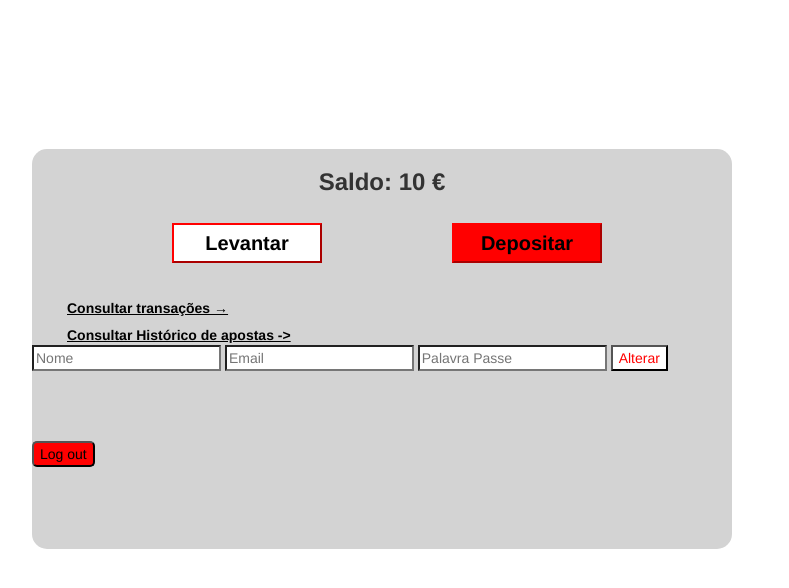
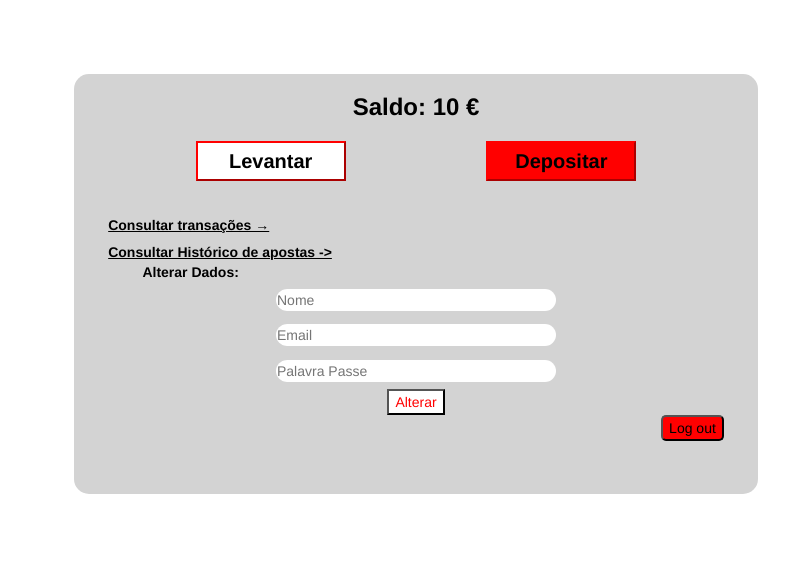
Before and after one commit to ShiiVa03/RasBet, a Flask app: template RasBet/templates/account_page.html in a window 1280 px wide. Shown: the part 51-639 px from the top of the page, without its empty margins (224-1013 px from the left). Run offline with Flask 3, Linux system fonts and the light colour scheme; the template is opened without the code that fills it: most values are stand-ins (such as "Sample title", 1, 10 or a date in 2020); some libraries are stand-ins or nearby versions.

Commit message:
front end

```diff
--- a/RasBet/static/style/login.css
+++ b/RasBet/static/style/login.css
@@ -70,7 +70,7 @@ button {
         border-color: #ffffff;
     }
 
-form {
+.form2 {
     background-color: #ffffff;
     display: flex;
     align-items: center;
--- a/RasBet/templates/account_access_partial.html
+++ b/RasBet/templates/account_access_partial.html
@@ -1,5 +1,7 @@
 {% block content %}
+
 {% if session.get('name') %}
+
         <form id="logoutForm" action="/logout/" method="post" class="navbar-right">
 
             <ul class="nav navbar-nav navbar-right">
@@ -14,4 +16,5 @@
         </ul>
 
 {% endif %}
+
 {% endblock content %}
--- a/RasBet/templates/account_page.html
+++ b/RasBet/templates/account_page.html
@@ -1,15 +1,19 @@
 {% extends "layout.html" %}
 
 {% block content %}
-<div style=" position: absolute; top: 25%; left: 20%; width: 700px; height: 400px; background-color: lightgray; border-radius: 15px">
+
+<div style="height:75px"></div>
+
+<div style=" overflow:auto; margin: auto; width: 60%; height: 420px; background-color: lightgray; color: black; border-radius: 15px">
+
     <h3 style="text-align:center">{{ session['name'] }}</h3>
     <h3 style="text-align:center; font-weight:900">Saldo: {{ balance }} &euro;</h3>
-    <div style="margin-left: 20%; float: left; margin-top: 2.5%">
-        <button style="background-color: white; border-color: red; width: 150px; height: 40px; font-size: 20px "><b>Levantar</b></button>
+
+    <div style="text-align:center; margin-top: 3%; width: auto ">
+        <button style="background-color: white; border-color: red; width: 150px; height: 40px; font-size: 20px; margin: 0 10%"><b>Levantar</b></button>
+        <button style="background-color: red; border-color: red; width: 150px; height: 40px; font-size: 20px; margin: 0 10%"><b>Depositar</b></button>
     </div>
-    <div style="margin-left:60%; margin-top:4%">
-        <button style="background-color: red; border-color: red; width: 150px; height: 40px; font-size: 20px "><b>Depositar</b></button>
-    </div>
+
     <div style="margin-top: 5%; margin-left:5%">
         <a href='/user/transactions' style="color: black; text-decoration: underline; font-weight: 700">Consultar transa&ccedil;&otilde;es &rarr;</a>
     </div>
@@ -18,16 +22,19 @@
         <a href="#" style="color: black; text-decoration: underline; font-weight: 700">Consultar Hist&oacute;rico de apostas -></a>
     </div>
 
-    <form action="/user/" method="post">
-        <input type="text" placeholder="Nome" name="name" />
-        <input type="email" placeholder="Email" name="email" />
-        <input type="password" placeholder="Palavra Passe" name="password" />
+    <div style="margin-left: 10%; font-weight: 900; color:black">Alterar Dados:</div>
+
+    <form action="/user/" method="post" style="display: flex; align-items: center; justify-content: center; flex-direction: column; text-align: center;" >
+        <input type="text" placeholder="Nome" name="name" style="border: none; padding: 1px 1px; margin: 1% 0; border-radius: 15px;width:100% " />
+        <input type="email" placeholder="Email" name="email" style="border: none; padding: 1px 1px; margin: 1% 0; border-radius: 15px; width: 100% " />
+        <input type="password" placeholder="Palavra Passe" name="password" style="border: none; padding: 1px 1px; margin: 1% 0; border-radius: 15px; width: 100% " />
         <button type="submit" style="background-color: #ffffff; color:red">Alterar</button>
     </form>
 
-    <form style="margin-top:10%" action="/logout/" method="post">
+    <form style="text-align:right; margin-right:5%" action="/logout/" method="post">
         <button type="submit" style="background-color: red; border-radius: 5px">Log out</button>
     </form>
+
 </div>
 
 
--- a/RasBet/templates/layout.html
+++ b/RasBet/templates/layout.html
@@ -1,6 +1,8 @@
 <!DOCTYPE html>
 <html>
+
 <head>
+
     <meta charset="utf-8" />
     <meta name="viewport" content="width=device-width, initial-scale=1.0">
     <link rel="stylesheet" href="/static/style/layout.css">
@@ -8,12 +10,14 @@
     <link rel="stylesheet" type="text/css" href="/static/content/bootstrap.min.css" />
     <link rel="stylesheet" type="text/css" href="/static/content/site.css" />
     <script src="/static/scripts/modernizr-2.6.2.js"></script>
+
 </head>
 
 <body>
+
     <div style="background-color:red" class="navbar navbar-inverse navbar-fixed-top">
+        <div class="container">
 
-        <div class="container">
             <div class="navbar-header">
                 <button type="button" class="navbar-toggle" data-toggle="collapse" data-target=".navbar-collapse">
                     <span class="icon-bar"></span>
@@ -26,6 +30,7 @@
                     </div>
                 </a>
             </div>
+
             <div class="navbar-collapse collapse">
                 <ul class="nav navbar-nav">
                     <li><a style="color:white" href="{{ url_for('contact') }}">Todos</a></li>
@@ -36,8 +41,10 @@
                 </ul>
                 {% include 'account_access_partial.html' %}
             </div>
+
         </div>
     </div>
+
     <div class="container body-content">
         {% block content %}{% endblock %}
     </div>
@@ -48,4 +55,5 @@
     {% block scripts %}{% endblock %}
 
 </body>
+
 </html>
```
Also changed, not shown: RasBet/templates/account_access.html (+9 -7 lines), RasBet/templates/account_transactions.html (+18 -14 lines). Lines whose indentation alone changed are shown as unchanged.
